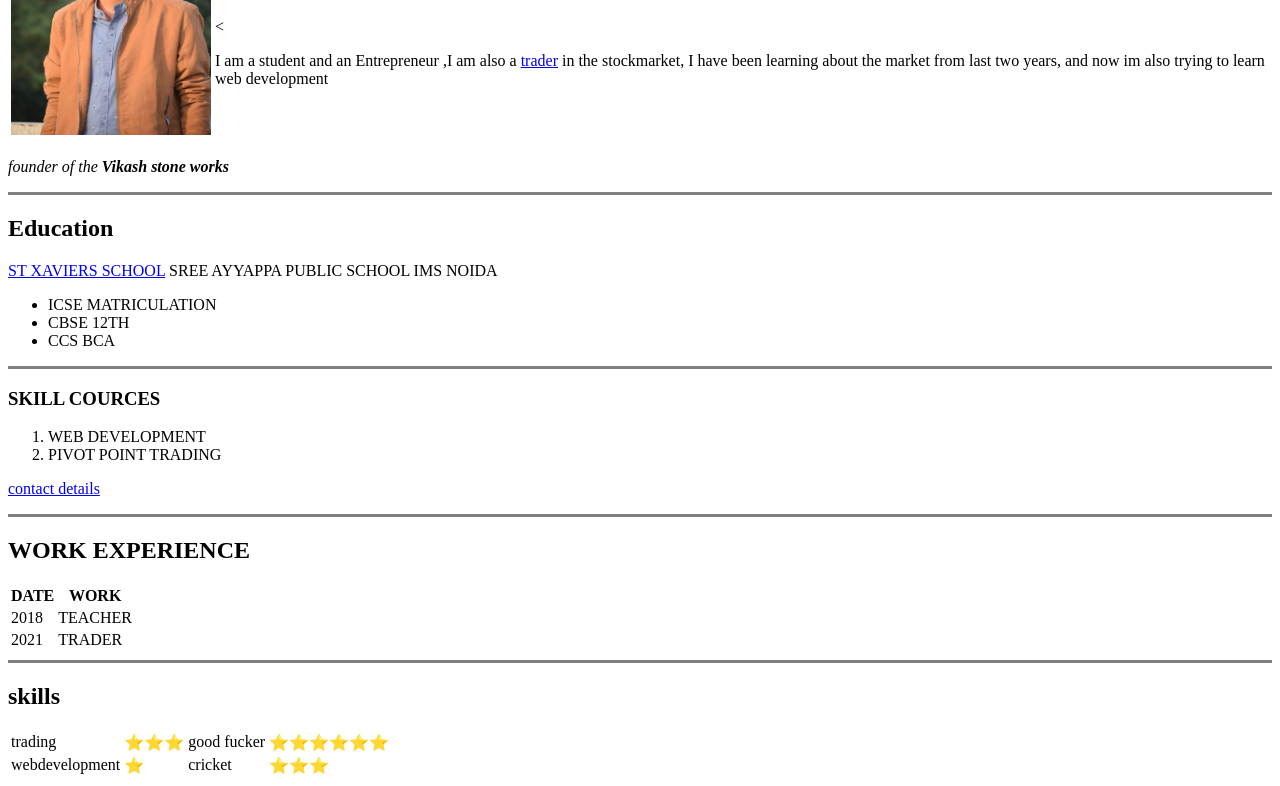
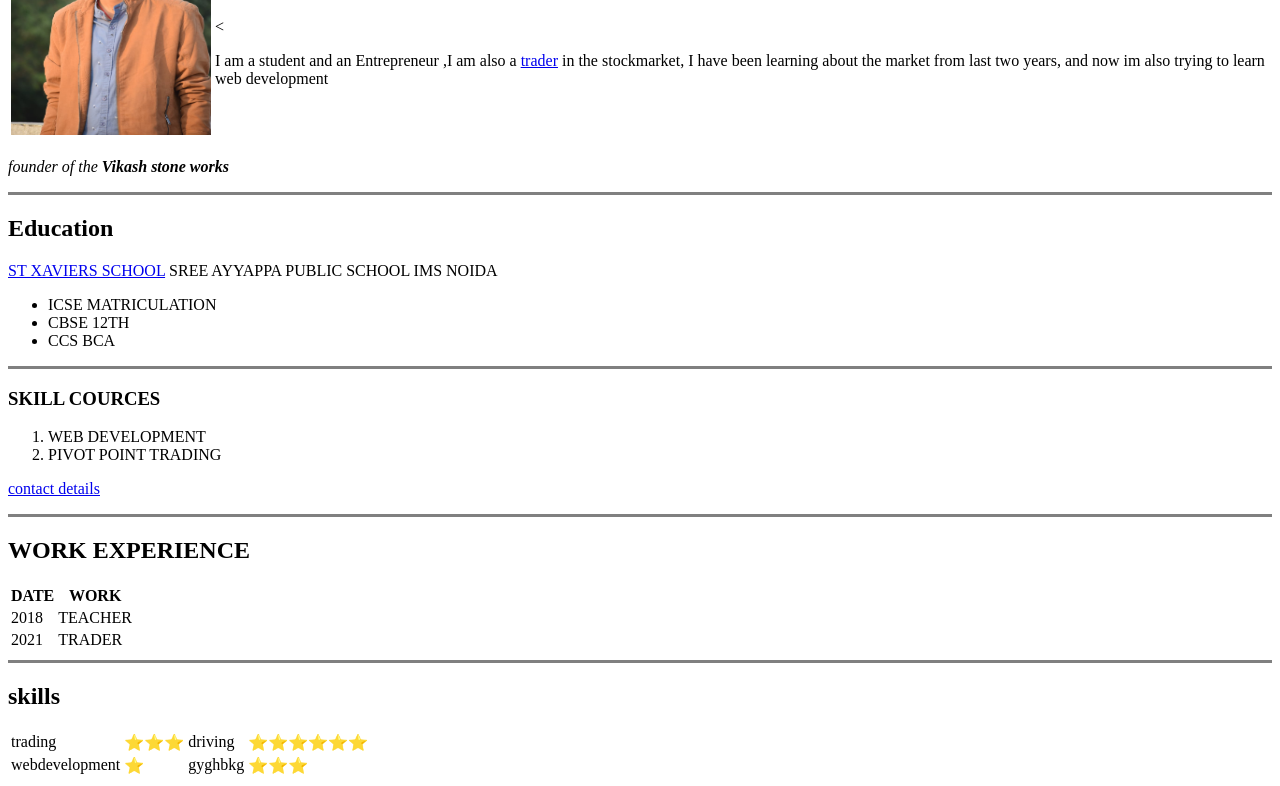
Before and after one commit to Vikassbg/cv, a plain HTML site: page index.html in a window 1280 px wide. Shown: the part 126-912 px from the top of the page. Drawn offline with Linux system fonts and the light colour scheme.

Commit message:
correction

```diff
--- a/index.html
+++ b/index.html
@@ -64,13 +64,13 @@
     <tr>
       <td>trading</td>
       <td>⭐⭐⭐</td>
-      <td>good fucker</td>
+      <td>driving</td>
       <td>⭐⭐⭐⭐⭐⭐</td>
     </tr>
     <tr>
       <td>webdevelopment</td>
       <td>⭐</td>
-      <td>cricket</td>
+      <td>gyghbkg</td>
       <td>⭐⭐⭐</td>
     </tr>
   </table>
```
